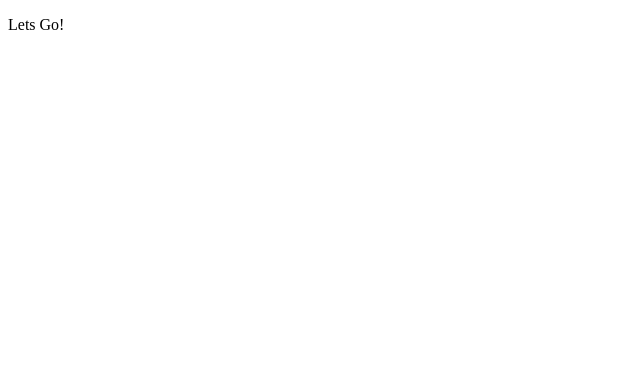
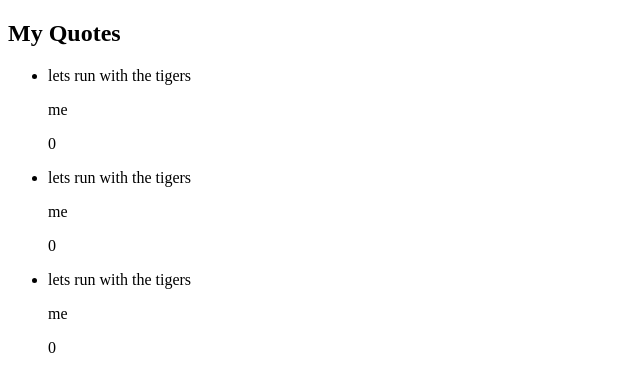
Before and after one commit to kennedybabu/Quote-Generator, an Angular app: page / in a window 1280 px wide. Shown: the top 392 px of the page, without its empty margins (0-640 px from the left). Built offline with nearby package versions, Linux system fonts and the light colour scheme.

Commit message:
generate quote detail component

```diff
--- a/src/app/app.module.ts
+++ b/src/app/app.module.ts
@@ -4,11 +4,13 @@ import { BrowserModule } from '@angular/platform-browser';
 import { AppRoutingModule } from './app-routing.module';
 import { AppComponent } from './app.component';
 import { QuoteComponent } from './quote/quote.component';
+import { QuoteDetailComponent } from './quote-detail/quote-detail.component';
 
 @NgModule({
   declarations: [
     AppComponent,
-    QuoteComponent
+    QuoteComponent,
+    QuoteDetailComponent
   ],
   imports: [
     BrowserModule,
--- /dev/null
+++ b/src/app/quote-detail/quote-detail.component.html
@@ -0,0 +1,2 @@
+<p> {{quote.submittedBy}}</p>
+<p> {{quote.upvote}}</p>
--- /dev/null
+++ b/src/app/quote-detail/quote-detail.component.ts
@@ -0,0 +1,18 @@
+import { Component, Input, OnInit } from '@angular/core';
+import { Quote } from '../quote'
+
+@Component({
+  selector: 'app-quote-detail',
+  templateUrl: './quote-detail.component.html',
+  styleUrls: ['./quote-detail.component.scss']
+})
+export class QuoteDetailComponent implements OnInit {
+
+
+  @Input() quote!: Quote
+  constructor() { }
+
+  ngOnInit(): void {
+  }
+
+}
--- a/src/app/quote.ts
+++ b/src/app/quote.ts
@@ -1,8 +1,8 @@
 export class Quote {
     upvote: number;
-    donwvote:number
-    constructor(public id: number, public authorName: string, public submittedBy: string, public dateCreated: Date){
+    downvote:number
+    constructor(public id: number, public authorName: string, public quote:string, public submittedBy: string, public dateCreated: Date){
         this.upvote = 0
-        this.donwvote = 0
+        this.downvote = 0
     }
 }
--- a/src/app/quote/quote.component.html
+++ b/src/app/quote/quote.component.html
@@ -1 +1,9 @@
-<p>Lets Go!</p>
+<div class="container">
+    <h2>My Quotes</h2>
+    <ul>
+        <li *ngFor='let quote of quotes'>
+            {{ quote.quote }}
+            <app-quote-detail [quote]='quote'></app-quote-detail>
+        </li>
+    </ul>
+</div>
--- a/src/app/quote/quote.component.ts
+++ b/src/app/quote/quote.component.ts
@@ -1,4 +1,5 @@
 import { Component, OnInit } from '@angular/core';
+import { Quote } from '../quote'
 
 @Component({
   selector: 'app-quote',
@@ -7,6 +8,13 @@ import { Component, OnInit } from '@angular/core';
 })
 export class QuoteComponent implements OnInit {
 
+
+  quotes: Quote[] = [
+    {id: 1, authorName: 'babu', quote: 'lets run with the tigers', submittedBy: 'me', dateCreated: new Date, upvote: 0, downvote:0},
+    {id: 1, authorName: 'babu', quote: 'lets run with the tigers', submittedBy: 'me', dateCreated: new Date, upvote: 0, downvote:0},
+    {id: 1, authorName: 'babu', quote: 'lets run with the tigers', submittedBy: 'me', dateCreated: new Date, upvote: 0, downvote:0}
+
+  ]
   constructor() { }
 
   ngOnInit(): void {
```
Also changed, not shown: src/app/quote-detail/quote-detail.component.scss (added), 1 other file (tests, documents, lock files or other folders).
